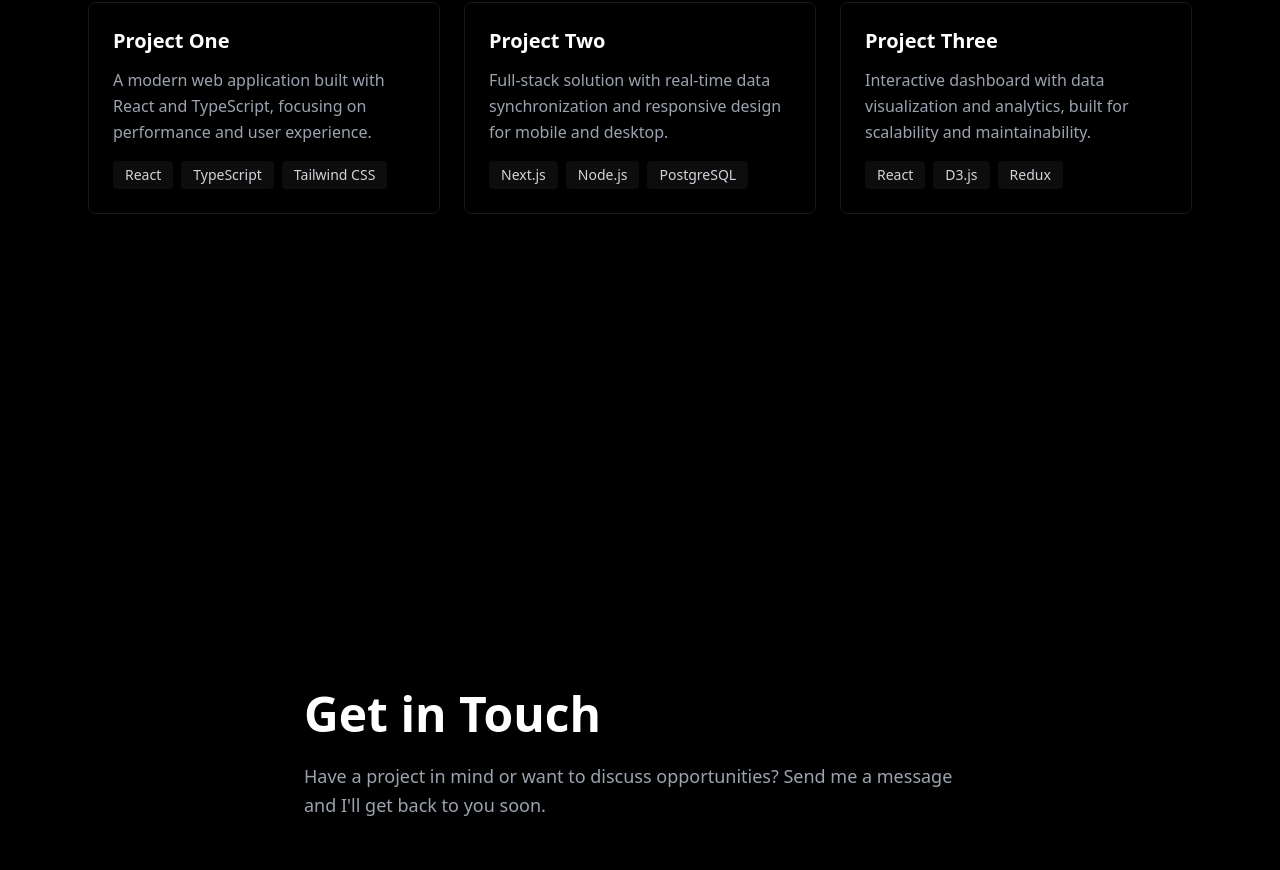
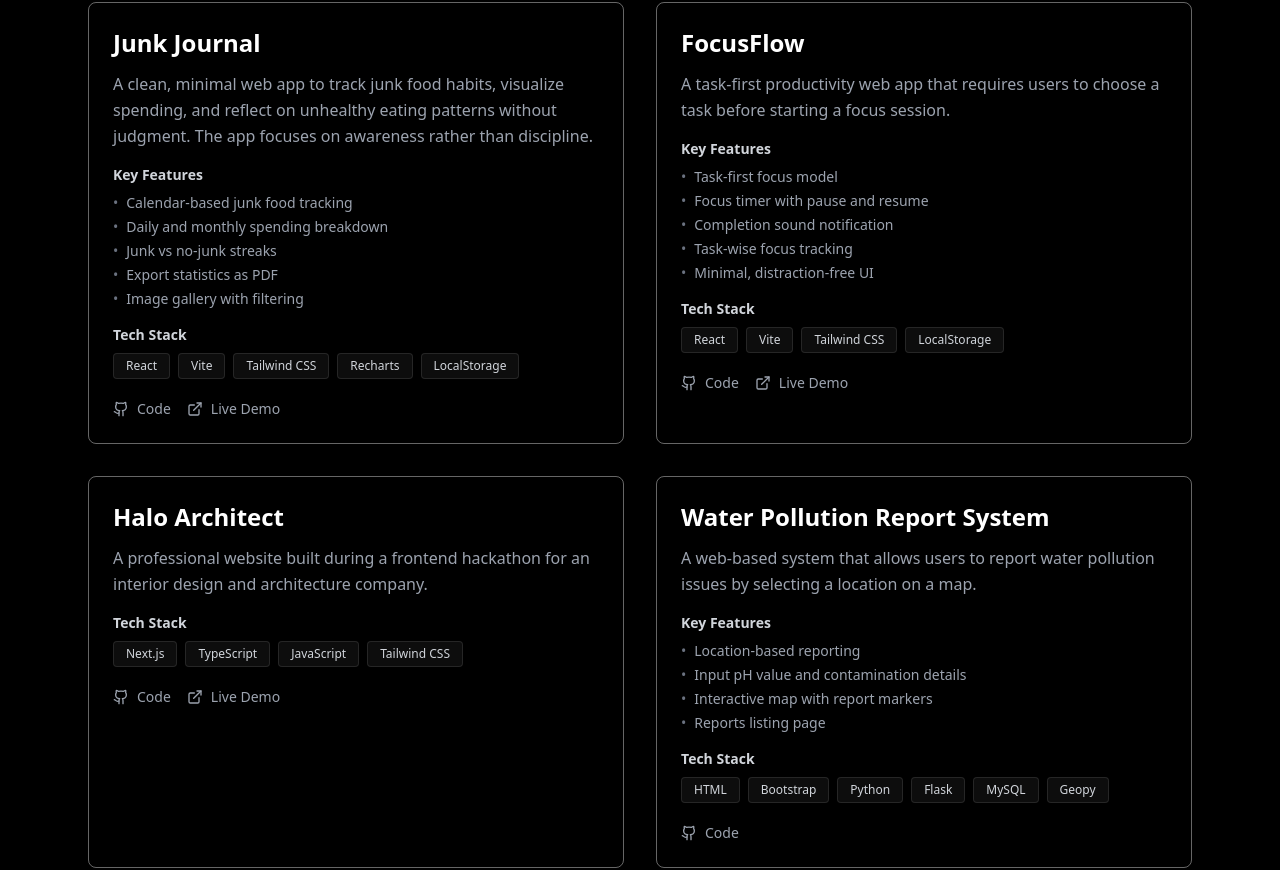
Before and after one commit to AaditMistry1114/personal_portfolio, a React (Vite) app in the folder portfolio/: page / in a window 1280 px wide. Shown: the part 2708-3578 px from the top of the page. Built offline with nearby package versions, Linux system fonts and the light colour scheme.

Commit message:
enhance project cards with interactive hover effects and polished UI

```diff
--- a/portfolio/src/components/sections/Projects.tsx
+++ b/portfolio/src/components/sections/Projects.tsx
@@ -1,60 +1,100 @@
 // src/components/sections/Projects.tsx
 import Container from '../layout/Container';
+import ProjectCard from '../ui/ProjectCard';
+
+interface Project {
+  id: number;
+  name: string;
+  description: string;
+  features?: string[];
+  techStack: string[];
+  githubUrl?: string;
+  liveUrl?: string;
+}
 
 export default function Projects() {
-  const projects = [
+  const projects: Project[] = [
     {
       id: 1,
-      title: 'Project One',
-      description: 'A modern web application built with React and TypeScript, focusing on performance and user experience.',
-      tags: ['React', 'TypeScript', 'Tailwind CSS'],
+      name: 'Junk Journal',
+      description:
+        'A clean, minimal web app to track junk food habits, visualize spending, and reflect on unhealthy eating patterns without judgment. The app focuses on awareness rather than discipline.',
+      features: [
+        'Calendar-based junk food tracking',
+        'Daily and monthly spending breakdown',
+        'Junk vs no-junk streaks',
+        'Export statistics as PDF',
+        'Image gallery with filtering',
+      ],
+      techStack: ['React', 'Vite', 'Tailwind CSS', 'Recharts', 'LocalStorage'],
+      githubUrl: 'https://github.com/AaditMistry1114/junk-journal',
+      liveUrl: 'https://junk-journal.vercel.app/',
     },
     {
       id: 2,
-      title: 'Project Two',
-      description: 'Full-stack solution with real-time data synchronization and responsive design for mobile and desktop.',
-      tags: ['Next.js', 'Node.js', 'PostgreSQL'],
+      name: 'FocusFlow',
+      description:
+        'A task-first productivity web app that requires users to choose a task before starting a focus session.',
+      features: [
+        'Task-first focus model',
+        'Focus timer with pause and resume',
+        'Completion sound notification',
+        'Task-wise focus tracking',
+        'Minimal, distraction-free UI',
+      ],
+      techStack: ['React', 'Vite', 'Tailwind CSS', 'LocalStorage'],
+      githubUrl: 'https://github.com/AaditMistry1114/focusflow',
+      liveUrl: 'https://focusflow-orpin.vercel.app/',
     },
     {
       id: 3,
-      title: 'Project Three',
-      description: 'Interactive dashboard with data visualization and analytics, built for scalability and maintainability.',
-      tags: ['React', 'D3.js', 'Redux'],
+      name: 'Halo Architect',
+      description:
+        'A professional website built during a frontend hackathon for an interior design and architecture company.',
+      techStack: ['Next.js', 'TypeScript', 'JavaScript', 'Tailwind CSS'],
+      githubUrl: 'https://github.com/AaditMistry1114/Halo-Architect',
+      liveUrl: 'https://halo-architect.vercel.app/',
+    },
+    {
+      id: 4,
+      name: 'Water Pollution Report System',
+      description:
+        'A web-based system that allows users to report water pollution issues by selecting a location on a map.',
+      features: [
+        'Location-based reporting',
+        'Input pH value and contamination details',
+        'Interactive map with report markers',
+        'Reports listing page',
+      ],
+      techStack: ['HTML', 'Bootstrap', 'Python', 'Flask', 'MySQL', 'Geopy'],
+      githubUrl: 'https://github.com/AaditMistry1114/water_pollution_report',
+    },
+    {
+      id: 5,
+      name: 'Recipe Finder with AR',
+      description:
+        'A collaborative project combining a recipe search web app with augmented reality.',
+      techStack: ['React', 'JavaScript', 'SCSS', 'Free Food API', 'AR'],
+      githubUrl: 'https://github.com/AaditMistry1114/Major-Mini_project',
     },
   ];
 
   return (
     <section id="projects" className="min-h-screen bg-black py-24">
       <Container>
-        <h2 className="text-4xl md:text-5xl font-bold text-white mb-16">
-          Projects
-        </h2>
+        <h2 className="text-4xl md:text-5xl font-bold text-white mb-16">Projects</h2>
 
-        <div className="grid grid-cols-1 md:grid-cols-2 lg:grid-cols-3 gap-6">
+        <div className="grid grid-cols-1 md:grid-cols-2 gap-8">
           {projects.map((project) => (
-            <div
+            <ProjectCard
               key={project.id}
-              className="border border-white/10 rounded-lg p-6 hover:border-white/20 transition-colors"
-            >
-              <h3 className="text-xl font-semibold text-white mb-3">
-                {project.title}
-              </h3>
-
-              <p className="text-gray-400 mb-4 leading-relaxed">
-                {project.description}
-              </p>
-
-              <div className="flex flex-wrap gap-2">
-                {project.tags.map((tag) => (
-                  <span
-                    key={tag}
-                    className="text-sm text-gray-300 bg-white/5 px-3 py-1 rounded"
-                  >
-                    {tag}
-                  </span>
-                ))}
-              </div>
-            </div>
+              title={project.name}
+              description={project.description}
+              features={project.features}
+              techStack={project.techStack}
+              githubUrl={project.githubUrl}
+              liveUrl={project.liveUrl}
+            />
           ))}
         </div>
       </Container>
--- /dev/null
+++ b/portfolio/src/components/ui/ProjectCard.tsx
@@ -0,0 +1,169 @@
+// src/components/ui/ProjectCard.tsx
+import { useState, useRef } from 'react';
+import type { MouseEvent } from 'react';
+
+import { ExternalLink, Github } from 'lucide-react';
+
+interface ProjectCardProps {
+  title: string;
+  description: string;
+  features?: string[];
+  techStack: string[];
+  githubUrl?: string;
+  liveUrl?: string;
+}
+
+export default function ProjectCard({
+  title,
+  description,
+  features,
+  techStack,
+  githubUrl,
+  liveUrl,
+}: ProjectCardProps) {
+  const cardRef = useRef<HTMLDivElement>(null);
+  const [isHovered, setIsHovered] = useState(false);
+  const [mousePosition, setMousePosition] = useState({ x: 0, y: 0 });
+  const [tiltStyle, setTiltStyle] = useState({});
+
+  // Handle mouse movement for tilt and glow effects
+  const handleMouseMove = (e: MouseEvent<HTMLDivElement>) => {
+    if (!cardRef.current) return;
+
+    const card = cardRef.current;
+    const rect = card.getBoundingClientRect();
+
+    // Calculate mouse position relative to card center
+    // Values range from -1 to 1 (center is 0,0)
+    const x = (e.clientX - rect.left) / rect.width - 0.5;
+    const y = (e.clientY - rect.top) / rect.height - 0.5;
+
+    // Store raw mouse position for spotlight glow
+    setMousePosition({
+      x: e.clientX - rect.left,
+      y: e.clientY - rect.top,
+    });
+
+    // Calculate tilt angles
+    // Multiply by 2 to get range of -1 to 1, then scale to desired tilt
+    // Maximum tilt is 7 degrees for smooth, professional effect
+    const tiltX = y * 7; // Vertical mouse movement affects X-axis rotation
+    const tiltY = -x * 7; // Horizontal mouse movement affects Y-axis rotation
+
+    setTiltStyle({
+      transform: `perspective(1000px) rotateX(${tiltX}deg) rotateY(${tiltY}deg) translateY(-6px)`,
+    });
+  };
+
+  // Reset card to default state on mouse leave
+  const handleMouseLeave = () => {
+    setIsHovered(false);
+    setTiltStyle({
+      transform: 'perspective(1000px) rotateX(0deg) rotateY(0deg) translateY(0px)',
+    });
+  };
+
+  const handleMouseEnter = () => {
+    setIsHovered(true);
+  };
+
+  return (
+    <div
+      ref={cardRef}
+      onMouseMove={handleMouseMove}
+      onMouseEnter={handleMouseEnter}
+      onMouseLeave={handleMouseLeave}
+      className="relative border border-white/10 rounded-lg p-6 transition-all duration-300 ease-out"
+      style={{
+        ...tiltStyle,
+        // Smooth transitions for transform changes
+        transitionProperty: 'transform, box-shadow, border-color',
+        boxShadow: isHovered
+        ? `
+            0 25px 50px rgba(0, 0, 0, 0.55),
+            0 0 0 1px rgba(255, 255, 255, 0.15)
+        `
+        : '0 4px 6px rgba(0, 0, 0, 0.1)',
+
+        borderColor: isHovered ? 'rgba(255, 255, 255, 0.2)' : 'rgba(255, 255, 255, 0.4)',
+      }}
+    >
+      {/* Cursor-following spotlight glow */}
+      {/* Radial gradient centered on mouse position with very low opacity */}
+      {isHovered && (
+        <div
+          className="absolute inset-0 rounded-lg pointer-events-none opacity-50"
+          style={{
+            background: `radial-gradient(
+            700px circle at ${mousePosition.x}px ${mousePosition.y}px,
+            rgba(255, 255, 255, 0.22),
+            rgba(255, 255, 255, 0.08) 25%,
+            transparent 45%
+            )`,
+          }}
+        />
+      )}
+
+      {/* Card content - positioned relative to appear above glow */}
+      <div className="relative z-10">
+        <h3 className="text-2xl font-semibold text-white mb-3">{title}</h3>
+
+        <p className="text-gray-400 mb-4 leading-relaxed">{description}</p>
+
+        {features && features.length > 0 && (
+          <div className="mb-4">
+            <h4 className="text-sm font-semibold text-gray-300 mb-2">Key Features</h4>
+            <ul className="space-y-1">
+              {features.map((feature, index) => (
+                <li key={index} className="text-sm text-gray-400 flex items-start">
+                  <span className="text-gray-500 mr-2">•</span>
+                  <span>{feature}</span>
+                </li>
+              ))}
+            </ul>
+          </div>
+        )}
+
+        <div className="mb-5">
+          <h4 className="text-sm font-semibold text-gray-300 mb-2">Tech Stack</h4>
+          <div className="flex flex-wrap gap-2">
+            {techStack.map((tech) => (
+              <span
+                key={tech}
+                className="text-xs text-gray-300 bg-white/5 px-3 py-1 rounded border border-white/10"
+              >
+                {tech}
+              </span>
+            ))}
+          </div>
+        </div>
+
+        <div className="flex items-center gap-4">
+          {githubUrl && (
+            <a
+              href={githubUrl}
+              target="_blank"
+              rel="noopener noreferrer"
+              className="flex items-center gap-2 text-sm text-gray-400 hover:text-white transition-colors"
+            >
+              <Github size={16} />
+              <span>Code</span>
+            </a>
+          )}
+
+          {liveUrl && (
+            <a
+              href={liveUrl}
+              target="_blank"
+              rel="noopener noreferrer"
+              className="flex items-center gap-2 text-sm text-gray-400 hover:text-white transition-colors"
+            >
+              <ExternalLink size={16} />
+              <span>Live Demo</span>
+            </a>
+          )}
+        </div>
+      </div>
+    </div>
+  );
+}
```
